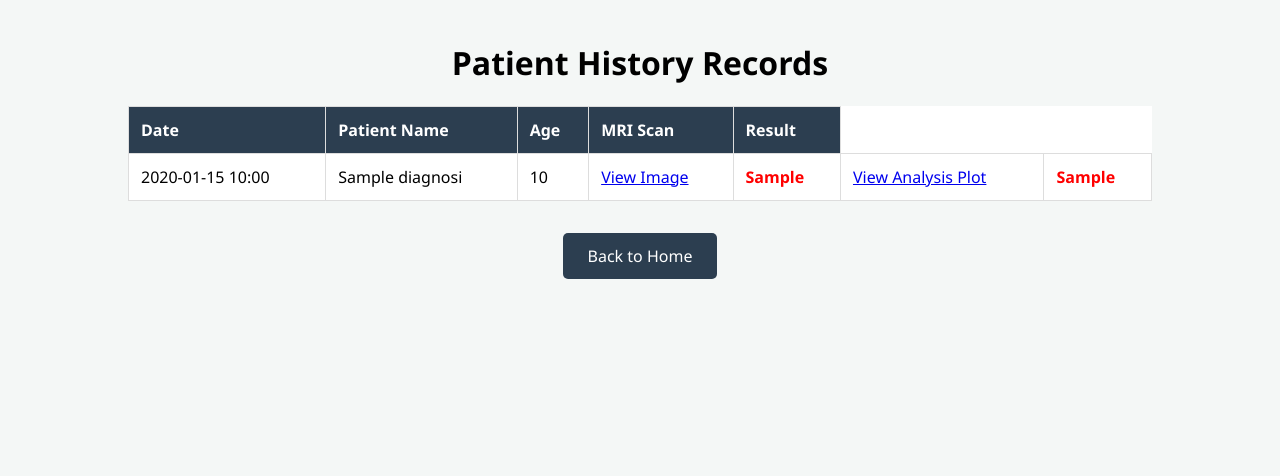
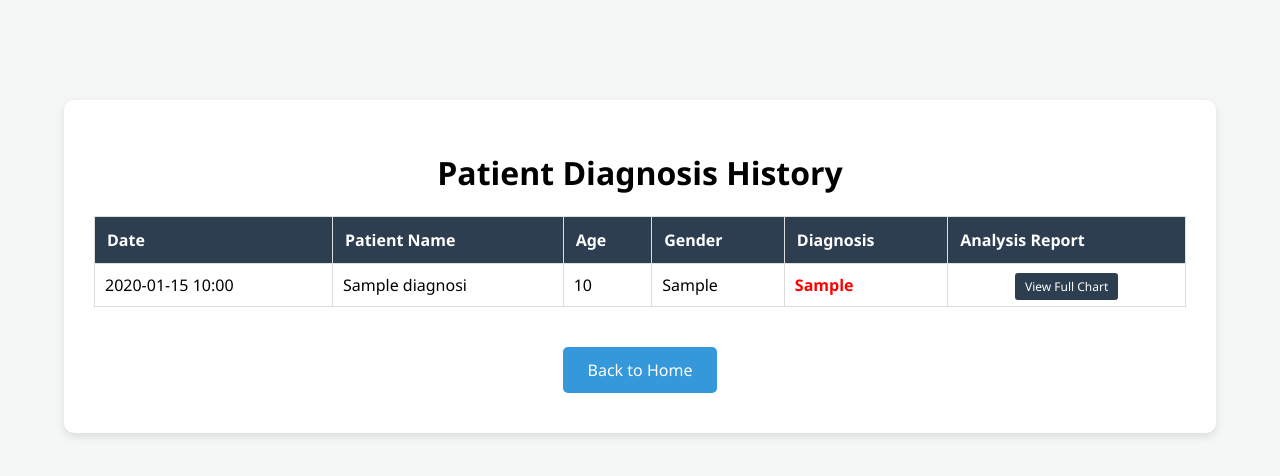
Before and after one commit to Dharma-Teja-22/BTD, a Flask app: template templates/history.html in a window 1280 px wide. Shown: the top 476 px of the page. Run offline with Flask 3, Linux system fonts and the light colour scheme; the template is opened without the code that fills it: values that come from a table or form of the project are taken from there, others are empty; tables that the repository leaves empty hold one stand-in row (values such as "Sample post").

Commit message:
Working in 3.10

```diff
--- a/app.py
+++ b/app.py
@@ -126,6 +126,7 @@ def diagnosis():
 
 @app.route('/history')
 def history():
+    # Retrieve all records sorted by the newest first
     records = Diagnosis.query.order_by(Diagnosis.timestamp.desc()).all()
     return render_template('history.html', records=records)
 
--- a/templates/history.html
+++ b/templates/history.html
@@ -1,37 +1,49 @@
 <!DOCTYPE html>
 <html>
-<head><link rel="stylesheet" href="{{ url_for('static', filename='css/style.css') }}"></head>
+<head>
+    <title>Diagnosis History</title>
+    <link rel="stylesheet" href="{{ url_for('static', filename='css/style.css') }}">
+</head>
 <body>
-    <div class="container">
-        <h1>Patient History Records</h1>
-        <table>
-            <tr>
-                <th>Date</th>
-                <th>Patient Name</th>
-                <th>Age</th>
-                <th>MRI Scan</th>
-                <th>Result</th>
+    <div class="container" style="width: 90%; margin-top: 30px;">
+        <div class="card">
+            <h1>Patient Diagnosis History</h1>
+            <table style="width: 100%; border-collapse: collapse; margin-top: 20px;">
+                <thead>
+                    <tr style="background-color: #2c3e50; color: white;">
+                        <th style="padding: 12px; border: 1px solid #ddd;">Date</th>
+                        <th style="padding: 12px; border: 1px solid #ddd;">Patient Name</th>
+                        <th style="padding: 12px; border: 1px solid #ddd;">Age</th>
+                        <th style="padding: 12px; border: 1px solid #ddd;">Gender</th>
+                        <th style="padding: 12px; border: 1px solid #ddd;">Diagnosis</th>
+                        <th style="padding: 12px; border: 1px solid #ddd;">Analysis Report</th>
                     </tr>
+                </thead>
+                <tbody>
                     {% for record in records %}
                     <tr>
-                <td>{{ record.timestamp.strftime('%Y-%m-%d %H:%M') }}</td>
-                <td>{{ record.patient_name }}</td>
-                <td>{{ record.age }}</td>
-                <td><a href="{{ url_for('static', filename='uploads/' + record.image_path) }}" target="_blank">View Image</a></td>
-                <td style="color: {{ 'green' if record.result == 'No Tumor' else 'red' }}; font-weight: bold;">
-                    {{ record.result }}
+                        <td style="padding: 10px; border: 1px solid #ddd;">{{ record.timestamp.strftime('%Y-%m-%d %H:%M') }}</td>
+                        <td style="padding: 10px; border: 1px solid #ddd;">{{ record.patient_name }}</td>
+                        <td style="padding: 10px; border: 1px solid #ddd;">{{ record.age }}</td>
+                        <td style="padding: 10px; border: 1px solid #ddd;">{{ record.gender }}</td>
+                        <td style="padding: 10px; border: 1px solid #ddd; font-weight: bold; color: {{ 'green' if record.result == 'notumor' else 'red' }};">
+                            {{ 'No Tumor' if record.result == 'notumor' else record.result }}
                         </td>
-                <td>
-    <a href="{{ url_for('static', filename='uploads/' + record.viz_path) }}" target="_blank">View Analysis Plot</a>
-</td>
-<td style="color: {{ 'green' if record.result == 'notumor' else 'red' }}; font-weight: bold;">
-    {{ record.result }}
+                        <!-- CHANGED 'image_path' to 'viz_path' to match your DB model -->
+                        <td style="padding: 10px; border: 1px solid #ddd; text-align: center;">
+                            <a href="{{ url_for('static', filename='uploads/' + record.viz_path) }}" target="_blank" class="btn-primary" style="padding: 5px 10px; font-size: 12px; text-decoration: none; border-radius: 3px;">
+                                View Full Chart
+                            </a>
                         </td>
                     </tr>
                     {% endfor %}
+                </tbody>
             </table>
-        <br>
-        <a href="/" class="btn btn-primary">Back to Home</a>
+
+            <div style="margin-top: 30px;">
+                <a href="/" class="btn btn-secondary">Back to Home</a>
+            </div>
+        </div>
     </div>
 </body>
 </html>
```
Also changed, not shown: static/uploads/20260207180929_test.png (deleted), static/uploads/20260207181154_test.png (deleted), static/uploads/mri_20260210165848.jpg (deleted), static/uploads/mri_20260210172028.jpg (deleted), static/uploads/mri_20260210173114.jpg (deleted), static/uploads/mri_20260210190753.jpg (deleted), static/uploads/viz_20260210173114.png (deleted), static/uploads/viz_20260210190753.png (deleted). Lines whose indentation alone changed are shown as unchanged.
